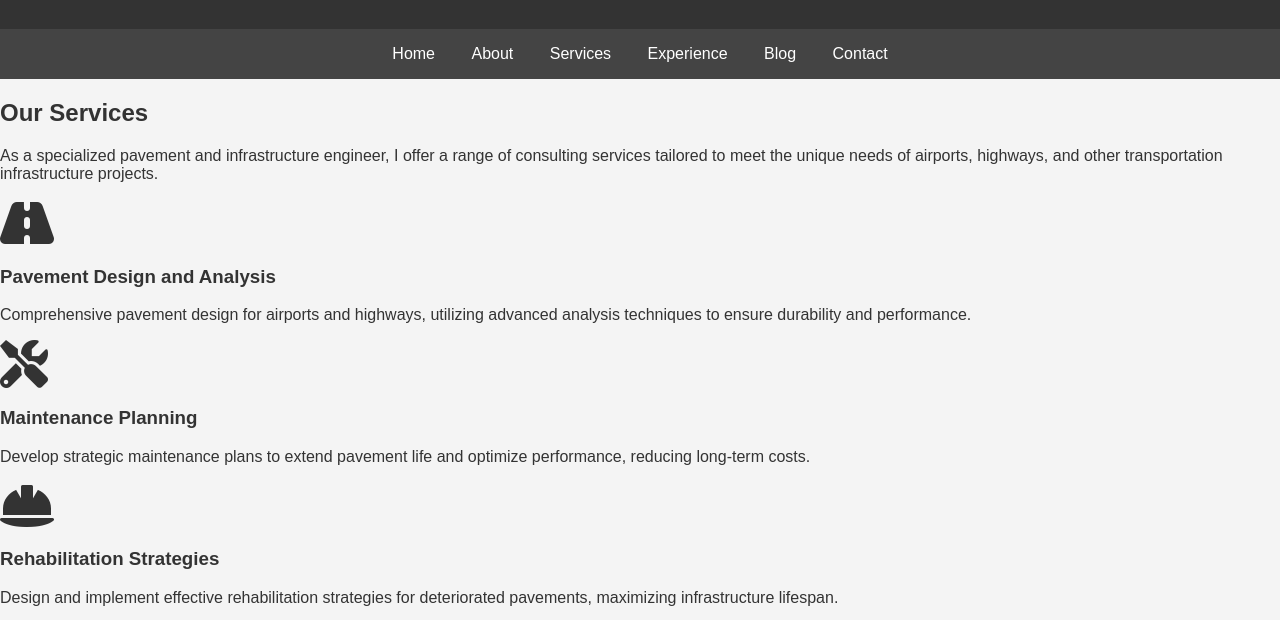
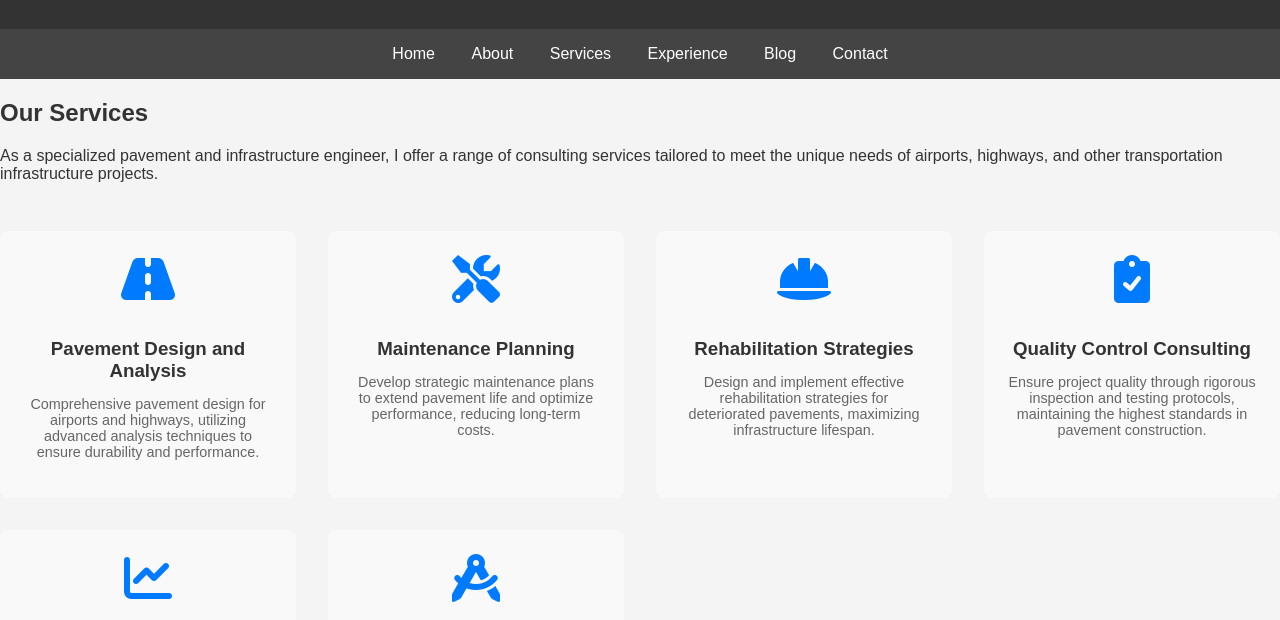
Before and after one commit to dize906/anthonyflores, a plain HTML site: page services.html in a window 1280 px wide. Shown: the part 90-710 px from the top of the page. Drawn offline with Linux system fonts and the light colour scheme.

Commit message:
Update styles.css

```diff
--- a/styles.css
+++ b/styles.css
@@ -134,3 +134,58 @@ footer {
     left: 0;
     color: #007bff;
 }
+
+
+
+
+
+
+
+
+
+
+
+
+
+
+
+
+.services-grid {
+    display: grid;
+    grid-template-columns: repeat(auto-fit, minmax(250px, 1fr));
+    gap: 2rem;
+    padding: 2rem 0;
+}
+
+.service-item {
+    background-color: #f9f9f9;
+    border-radius: 8px;
+    padding: 1.5rem;
+    text-align: center;
+    transition: transform 0.3s ease, box-shadow 0.3s ease;
+}
+
+.service-item:hover {
+    transform: translateY(-5px);
+    box-shadow: 0 5px 15px rgba(0,0,0,0.1);
+}
+
+.service-item i {
+    color: #007bff;
+    margin-bottom: 1rem;
+}
+
+.service-item h3 {
+    margin-bottom: 0.5rem;
+}
+
+.service-item p {
+    font-size: 0.9rem;
+    color: #666;
+}
+
+@media (max-width: 768px) {
+    .services-grid {
+        grid-template-columns: 1fr;
+    }
+}
```
